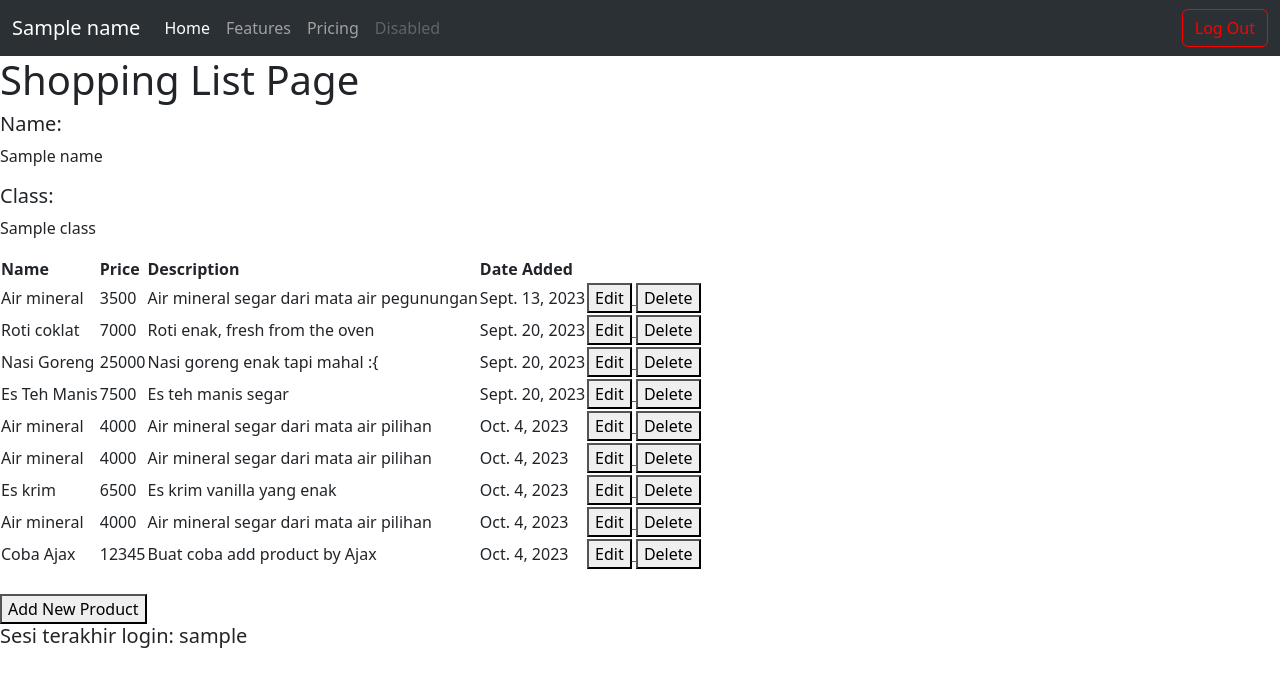
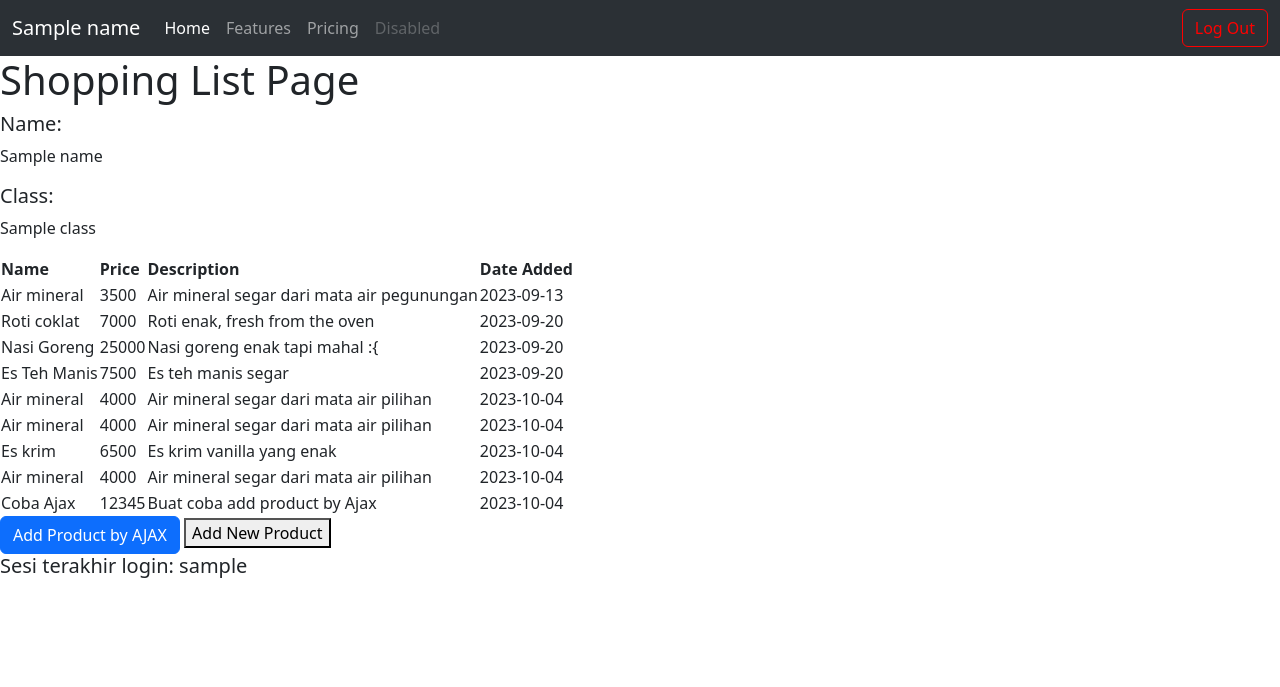
Before and after one commit to adhan-857/shopping-list, a Django app: template main/templates/main.html in a window 1280 px wide. Shown: the top 687 px of the page. Run offline with Django 4.2, Linux system fonts and the light colour scheme; data comes from the database, SQL or seed files in the repository; both versions use the stored data as it was after the commit; the template is opened without the code that fills it: values that come from a table or form of the project are taken from there, most other values are stand-ins (such as "Sample title", 1, 10 or a date in 2020).

Commit message:
Selesai Tutorial 5

```diff
--- a/main/templates/main.html
+++ b/main/templates/main.html
@@ -33,39 +33,41 @@
     <h5>Class:</h5>
     <p>{{class}}</p>
 
-    <table>
-        <tr>
-            <th>Name</th>
-            <th>Price</th>
-            <th>Description</th>
-            <th>Date Added</th>
-        </tr>
-
-        {% comment %} Berikut cara memperlihatkan data produk di bawah baris ini {% endcomment %}
-
-        {% for product in products %}
-            <tr>
-                <td>{{product.name}}</td>
-                <td>{{product.price}}</td>
-                <td>{{product.description}}</td>
-                <td>{{product.date_added}}</td>
-                <td>
-                    <a href="{% url 'main:edit_product' product.pk %}">
-                        <button>
-                            Edit
-                        </button>
-                    </a>
-                    <a href="{% url 'main:delete_product' product.pk %}">
-                        <button>
-                            Delete
-                        </button>
-                    </a>
-                </td>
-            </tr>
-        {% endfor %}
+    <table id="product_table">
+        <div class="modal fade" id="exampleModal" tabindex="-1" aria-labelledby="exampleModalLabel" aria-hidden="true">
+            <div class="modal-dialog">
+                <div class="modal-content">
+                    <div class="modal-header">
+                        <h1 class="modal-title fs-5" id="exampleModalLabel">Add New Product</h1>
+                        <button type="button" class="btn-close" data-bs-dismiss="modal" aria-label="Close"></button>
+                    </div>
+                    <div class="modal-body">
+                        <form id="form" onsubmit="return false;">
+                            {% csrf_token %}
+                            <div class="mb-3">
+                                <label for="name" class="col-form-label">Name:</label>
+                                <input type="text" class="form-control" id="name" name="name"></input>
+                            </div>
+                            <div class="mb-3">
+                                <label for="price" class="col-form-label">Price:</label>
+                                <input type="number" class="form-control" id="price" name="price"></input>
+                            </div>
+                            <div class="mb-3">
+                                <label for="description" class="col-form-label">Description:</label>
+                                <textarea class="form-control" id="description" name="description"></textarea>
+                            </div>
+                        </form>
+                            <div class="modal-footer">
+                                <button type="button" class="btn btn-secondary" data-bs-dismiss="modal">Close</button>
+                                <button type="button" class="btn btn-primary" id="button_add" data-bs-dismiss="modal">Add Product</button>
+                            </div>
+                    </div>
+                </div>
+            </div>
+        </div>
     </table>
 
-    <br />
+    <button type="button" class="btn btn-primary" data-bs-toggle="modal" data-bs-target="#exampleModal">Add Product by AJAX</button>
 
     <a href="{% url 'main:create_product' %}">
         <button>
@@ -75,4 +77,44 @@
 
     <h5>Sesi terakhir login: {{ last_login }}</h5>
 
+    <script>
+        async function getProducts() {
+            return fetch("{% url 'main:get_product_json' %}").then((res) => res.json())
+        }
+
+        async function refreshProducts() {
+            document.getElementById("product_table").innerHTML = ""
+            const products = await getProducts()
+            let htmlString = `<tr>
+                <th>Name</th>
+                <th>Price</th>
+                <th>Description</th>
+                <th>Date Added</th>
+            </tr>`
+            products.forEach((item) => {
+                htmlString += `\n<tr>
+                <td>${item.fields.name}</td>
+                <td>${item.fields.price}</td>
+                <td>${item.fields.description}</td>
+                <td>${item.fields.date_added}</td>
+            </tr>`
+            })
+
+            document.getElementById("product_table").innerHTML = htmlString
+        }
+
+        refreshProducts()
+
+        function addProduct() {
+            fetch("{% url 'main:add_product_ajax' %}", {
+                method: "POST",
+                body: new FormData(document.querySelector('#form'))
+            }).then(refreshProducts)
+
+            document.getElementById("form").reset()
+            return false
+        }
+
+        document.getElementById("button_add").onclick = addProduct
+    </script>
 {% endblock content %}
--- a/main/urls.py
+++ b/main/urls.py
@@ -1,5 +1,5 @@
 from django.urls import path
-from main.views import show_main, create_product, edit_product, delete_product, register, login_user, logout_user, show_xml, show_json
+from main.views import show_main, create_product, edit_product, delete_product, register, login_user, logout_user, show_xml, show_json, get_product_json, add_product_ajax
 
 app_name = 'main'
 
@@ -13,4 +13,6 @@ urlpatterns = [
     path('logout/', logout_user, name='logout'),
     path('xml/', show_xml, name='show_xml'),
     path('json/', show_json, name='show_json'),
+    path('get-product/', get_product_json, name='get_product_json'),
+    path('create-product-ajax/', add_product_ajax, name='add_product_ajax')
 ]
--- a/main/views.py
+++ b/main/views.py
@@ -9,6 +9,7 @@ from main.forms import ProductForm
 from django.contrib.auth.forms import UserCreationForm
 from django.contrib.auth import authenticate, login, logout
 from django.contrib.auth.decorators import login_required
+from django.views.decorators.csrf import csrf_exempt
 from django.contrib import messages
 from .models import Product
 
@@ -109,3 +110,22 @@ def show_xml_by_id(request, id):
 def show_json_by_id(request, id):
     data = Product.objects.filter(pk=id)
     return HttpResponse(serializers.serialize("json", data), content_type="application/json")
+
+def get_product_json(request):
+    product_item = Product.objects.all()
+    return HttpResponse(serializers.serialize('json', product_item))
+
+@csrf_exempt
+def add_product_ajax(request):
+    if request.method == 'POST':
+        name = request.POST.get("name")
+        price = request.POST.get("price")
+        description = request.POST.get("description")
+        user = request.user
+
+        new_product = Product(name=name, price=price, description=description, user=user)
+        new_product.save()
+
+        return HttpResponse(b"CREATED", status=201)
+
+    return HttpResponseNotFound()
```
Also changed, not shown: db.sqlite3.
